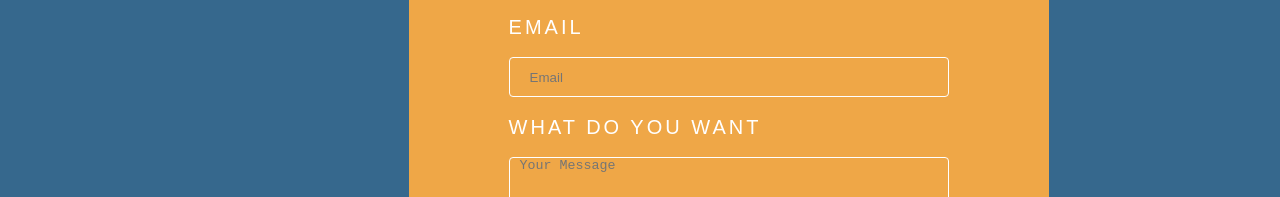
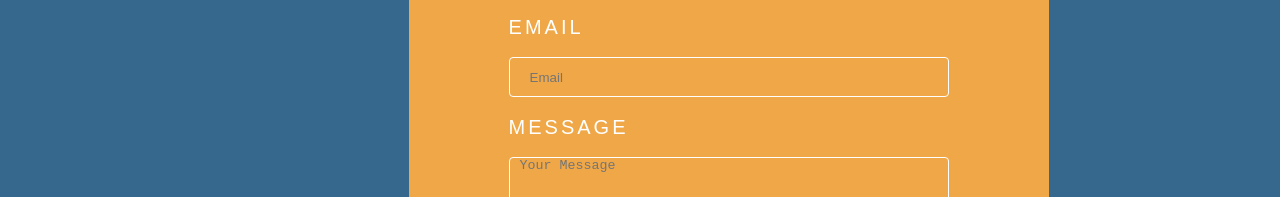
Before and after one commit to heat0815/Company, a website: page index.html in a window 1280 px wide. Shown: the part 3166-3363 px from the top of the page. Drawn offline with nearby package versions, Linux system fonts and the light colour scheme; a web font is replaced by a local one.

Commit message:
Update index.html

```diff
--- a/index.html
+++ b/index.html
@@ -190,7 +190,7 @@
                 <input type="text" class="contact__input" name="name" placeholder="Name" />
             <label for="email">Email</label>
                 <input type="text" class="contact__input" name="email" placeholder="Email" />
-            <label for="textarea">What do you want</label>
+            <label for="textarea">Message</label>
                 <textarea class="input contact__textarea" name="message" placeholder="Your Message"></textarea>
             <a class="contact__btn">Submit</a>
         </form>
```
